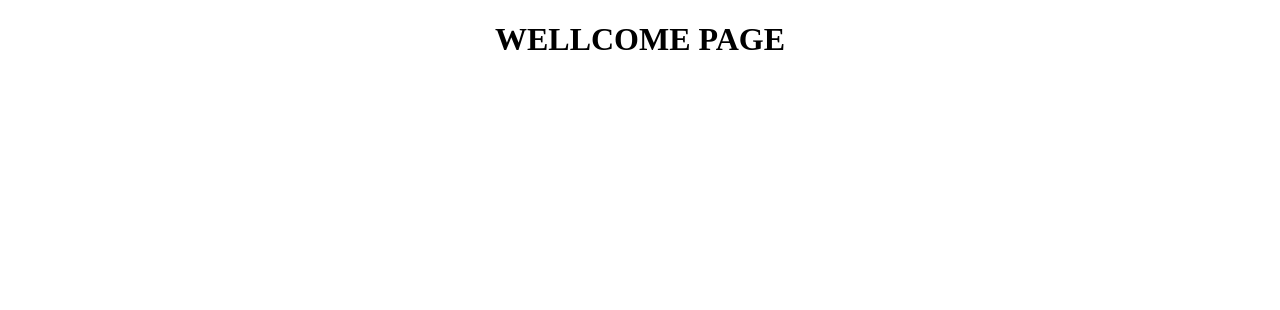
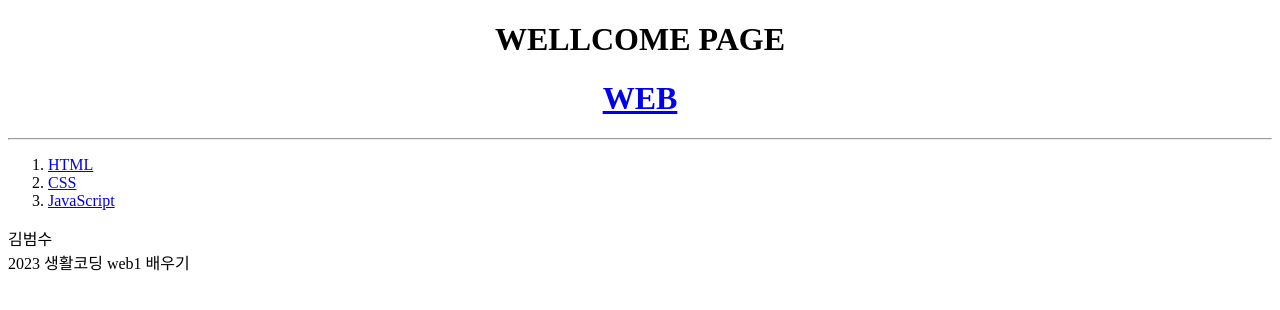
Before and after one commit to iimkbsu/egoingWEBPractice, a plain HTML site: page index.html in a window 1280 px wide. Drawn offline with Linux system fonts and the light colour scheme.

Commit message:
Add files via upload

```diff
--- a/index.html
+++ b/index.html
@@ -10,9 +10,31 @@
    </head>
    <body>
       <h1>WELLCOME PAGE</h1>
+      <div id="container">
+         <div id="title">
+            <h1><a href="index.html" target="_blank" title="웰컴페이지로 이동">WEB</a></h1>
+            <hr>
+         </div>
+         <div id="body">
+            <div id="leftList">
+               <ol>
+                  <li id="HTML"><a href="1.html" title="html 상세페이지">HTML</a></li>
+                  <li id="CSS"><a href="2.html" title="css 상세페이지">CSS</a></li>
+                  <li id="JS"><a href="3.html" title="JavaScript 상세페이지">JavaScript</a></li>
+               </ol>
+            </div>
 
-      <footer>
+            <div id="mainText">
 
-      </footer>
+            </div>
+         </div>
+
+
+         <footer>
+            김범수<br>
+            2023 생활코딩 web1 배우기
+         </footer>
+
+
    </body>
 </html>
```
